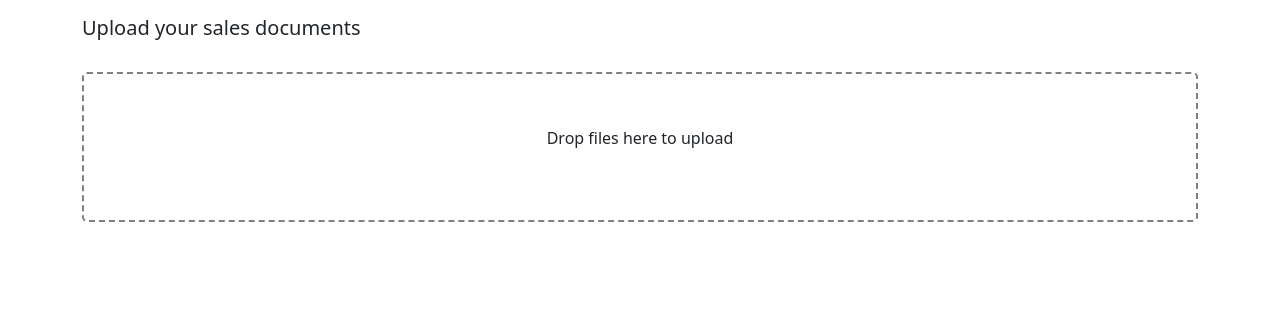
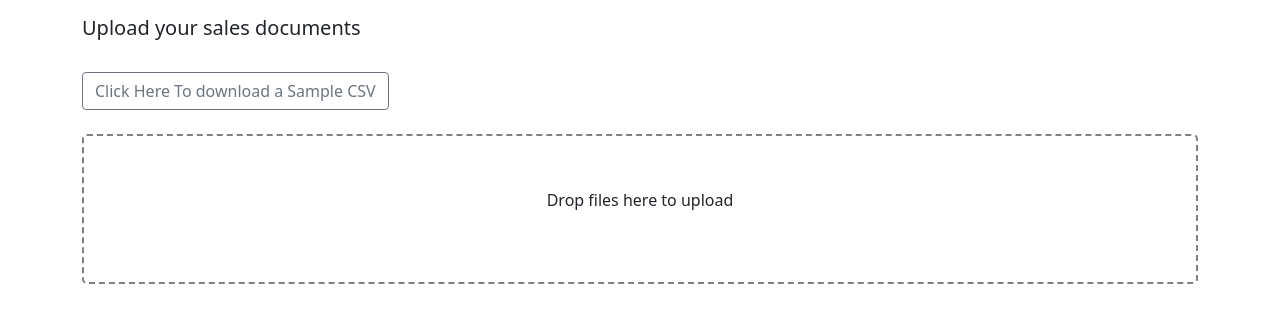
Before and after one commit to Shivamehta02/Sales-Report-Web-App, a Django app: page /reports/from_file/ in a window 1280 px wide. Shown: the part 74-397 px from the top of the page. Run offline with Django 4.2, Linux system fonts and the light colour scheme; a user stored in the database is signed in; data comes from the database, SQL or seed files in the repository; some libraries are stand-ins or nearby versions.

Commit message:
added button to download sample csv

```diff
--- a/reports/templates/reports/from_file.html
+++ b/reports/templates/reports/from_file.html
@@ -16,7 +16,10 @@ Upload sales files
 
 {% block content %}
 
-<h5>Upload your sales documents</h5>
+<h5>Upload your sales documents </h5>
+<br>
+<a class="btn btn-outline-secondary" href="https://drive.google.com/file/d/1Dr3aIBkYTDuobRr35gsKq3Bxm3ByVCoQ/view?usp=share_link" target="_blank">Click Here To download a Sample CSV</a>
+<br>
 <br>
 <form  id="my-dropzone" class="dropzone dz">
     {% csrf_token %}
```
